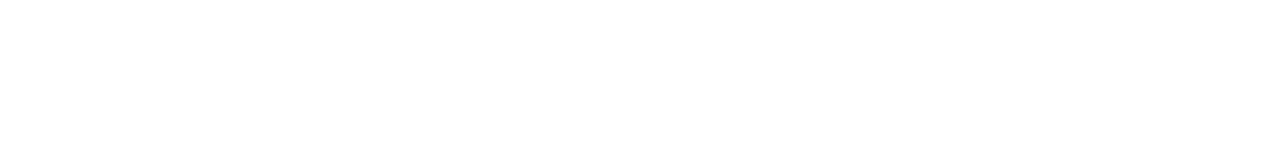
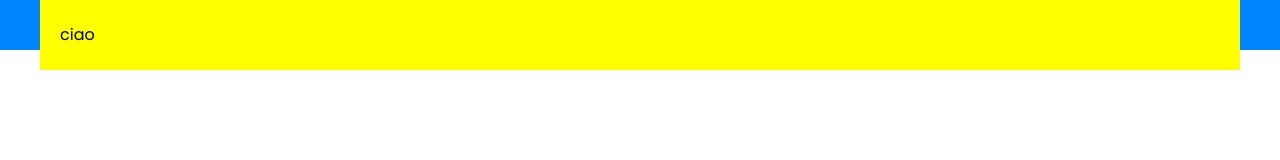
Before and after one commit to DamianoCasolari/htmlcss-responsive-layout, a plain HTML site: page index.html in a window 1280 px wide. Drawn offline with Linux system fonts and the light colour scheme.

Commit message:
add header debug responsive

```diff
--- a/assets/css/style.css
+++ b/assets/css/style.css
@@ -14,7 +14,7 @@ body {
 
 
 
-/* #region--------Utiliti ---------- */
+/* #region--------Utiliti  Selector ---------- */
 
 :root {
     --pb-white: #ffffff;
@@ -38,3 +38,65 @@ body {
 .d-flex {
     display: flex;
 }
+
+/* col selector */
+
+.col_12 {
+    width: 100%;
+}
+
+.col_8 {
+    width: calc(100% / 12 * 8);
+}
+
+.col_6 {
+    width: 50%;
+}
+
+.col_4 {
+    width: calc(100% / 12 * 4);
+}
+
+
+
+/* #endregion--------Utiliti  Selector ---------- */
+
+
+/* #region--------Debug  Selector ---------- */
+
+.debug #app_header .col_12 {
+    background-color: yellow;
+}
+
+
+/* #endregion--------Debug  Selector ---------- */
+
+/* #region--------Responsive  Selector ---------- */
+
+@media screen and (min-width: 768px) {
+    .col_12 {
+        max-width: 1200px;
+        margin: auto;
+    }
+}
+
+/* #endregion--------Responsive  Selector ---------- */
+
+
+
+/* *********************
+        header
+******************* */
+
+#app_header {
+    background-color: var(--pb-secondary);
+    height: 50px;
+    position: sticky;
+    top: 0;
+    left: 0;
+}
+
+#app_header>.col_12 {
+    padding: 10px 20px;
+    line-height: 50px;
+}
--- a/index.html
+++ b/index.html
@@ -18,7 +18,18 @@
 
     <link rel="stylesheet" href="./assets/css/style.css">
 </head>
-<body>
+<body class="debug">
+    <header id="app_header">
+        <div class="col_12" >ciao</div>
+    </header>
+    <!-- /#app_heaader -->
+    <main id="app_main">
 
+    </main>
+    <!-- /#app_main -->
+    <footer id="app_footer">
+
+    </footer>
+    <!-- /#app_footer -->
 </body>
 </html>
```
